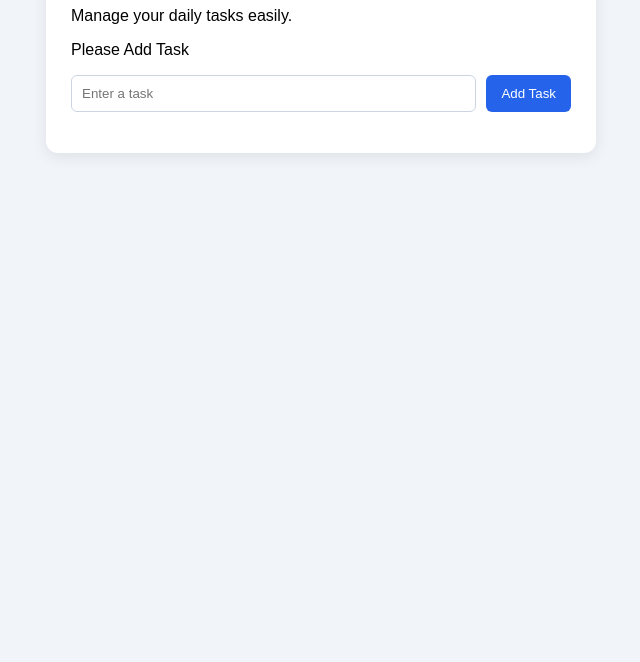
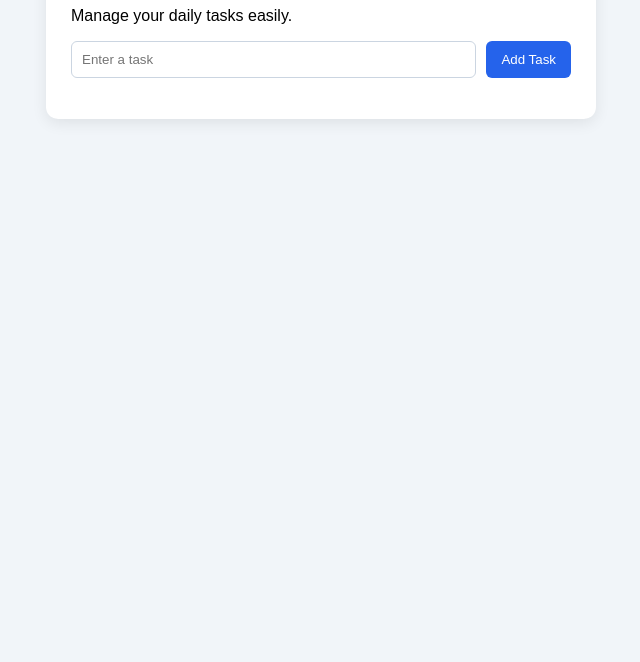
Before and after one commit to Jeish08/github-action-demo, a website: page index.html in a window 1280 px wide. Shown: the part 138-800 px from the top of the page, without its empty margins (319-959 px from the left). Drawn offline with Linux system fonts and the light colour scheme.

Commit message:
Remove unnecessary text from index.html

```diff
--- a/index.html
+++ b/index.html
@@ -11,7 +11,7 @@
     <div class="container">
         <h1>Task Tracker</h1>
         <p>Manage your daily tasks easily.</p>
-        <p> Please Add Task</p>
+
         <form id="task-form">
             <input
                 type="text"
```
